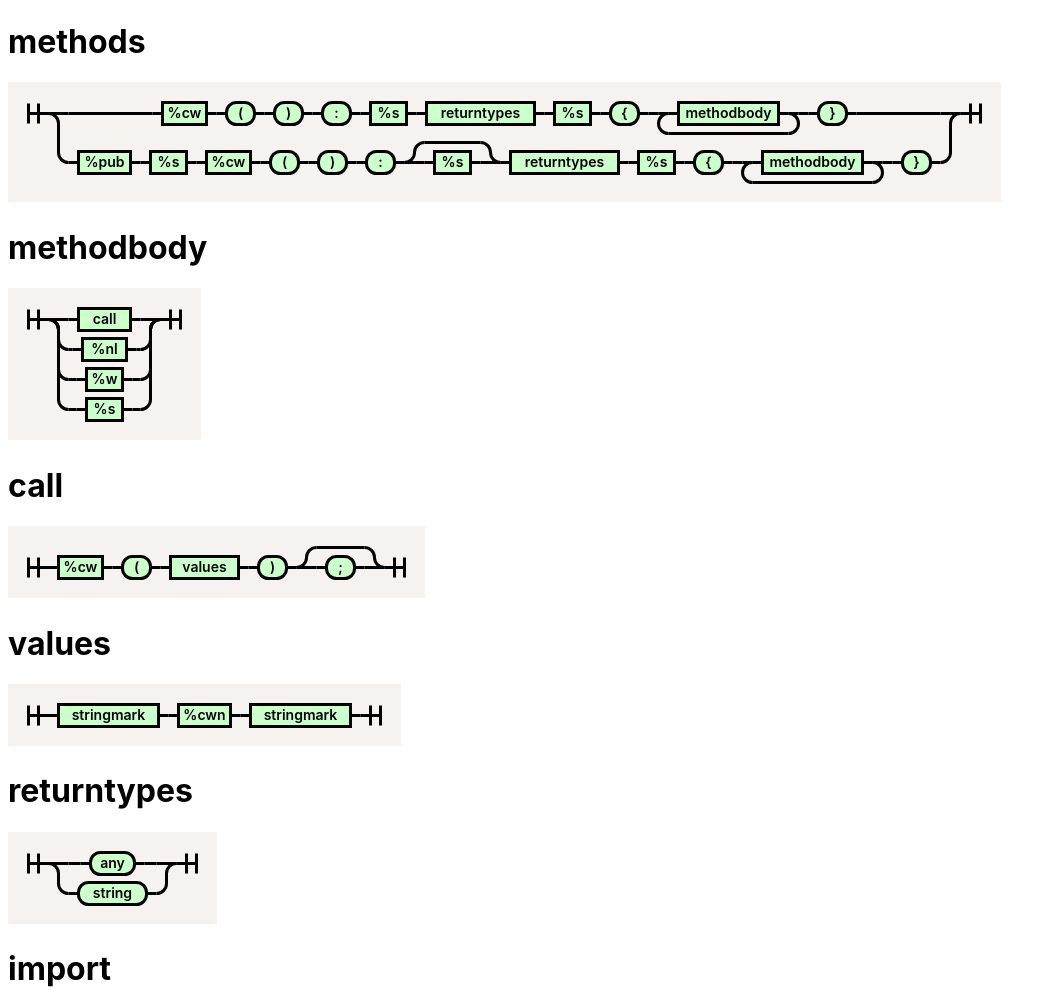
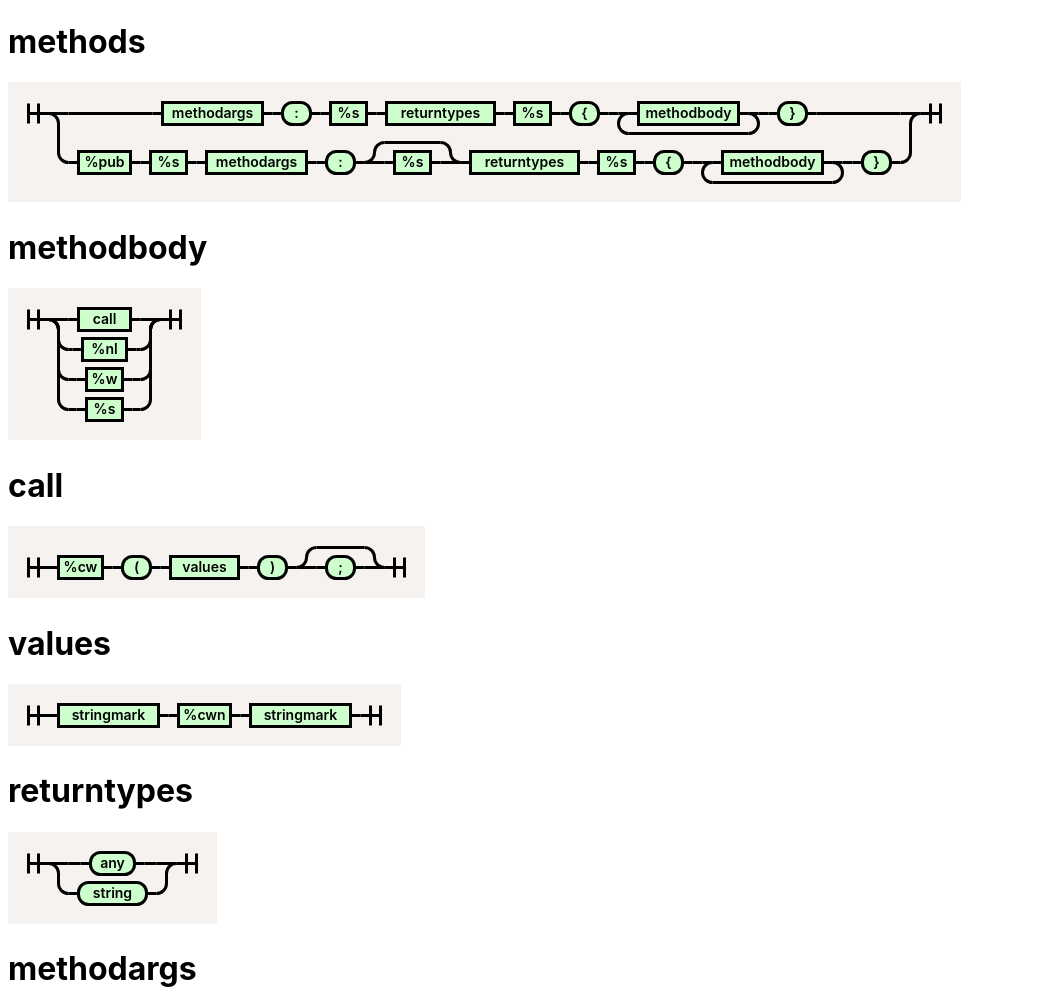
Before and after one commit to Floffah/confuscript, a website: page docs/index.html in a window 1280 px wide. Shown: the part 978-1969 px from the top of the page, without its empty margins (0-1056 px from the left). Drawn offline with Linux system fonts and the light colour scheme.

Commit message:
this is confusion bruh moment :(

```diff
--- a/docs/index.html
+++ b/docs/index.html
@@ -568,119 +568,103 @@
         </div>
         <div>
             <h1 id="methods">methods <span style="font-weight:300;font-size:20px;"></span></h1>
-            <svg class="railroad-diagram" width="993" height="120" viewBox="0 0 993 120">
+            <svg class="railroad-diagram" width="953" height="120" viewBox="0 0 953 120">
 <g transform="translate(.5 .5)">
 <path d="M 20 21 v 20 m 10 -20 v 20 m -10 -10 h 20.5"></path>
 <g>
 <path d="M40 31h0"></path>
-<path d="M952 31h0"></path>
+<path d="M912 31h0"></path>
 <path d="M40 31h20"></path>
 <g>
 <path d="M60 31h84"></path>
-<path d="M848 31h84"></path>
+<path d="M808 31h84"></path>
 <path d="M144 31h10"></path>
 <g>
 <path d="M154 31h0"></path>
-<path d="M198 31h0"></path>
-<rect x="154" y="20" width="44" height="22"></rect>
-<text x="176" y="35">%cw</text>
+<path d="M254 31h0"></path>
+<rect x="154" y="20" width="100" height="22"></rect>
+<text x="204" y="35">methodargs</text>
 </g>
-<path d="M198 31h10"></path>
-<path d="M208 31h10"></path>
+<path d="M254 31h10"></path>
+<path d="M264 31h10"></path>
 <g>
-<path d="M218 31h0"></path>
-<path d="M246 31h0"></path>
-<rect x="218" y="20" width="28" height="22" rx="10" ry="10"></rect>
-<text x="232" y="35">(</text>
+<path d="M274 31h0"></path>
+<path d="M302 31h0"></path>
+<rect x="274" y="20" width="28" height="22" rx="10" ry="10"></rect>
+<text x="288" y="35">:</text>
 </g>
-<path d="M246 31h10"></path>
-<path d="M256 31h10"></path>
+<path d="M302 31h10"></path>
+<path d="M312 31h10"></path>
 <g>
-<path d="M266 31h0"></path>
-<path d="M294 31h0"></path>
-<rect x="266" y="20" width="28" height="22" rx="10" ry="10"></rect>
-<text x="280" y="35">)</text>
+<path d="M322 31h0"></path>
+<path d="M358 31h0"></path>
+<rect x="322" y="20" width="36" height="22"></rect>
+<text x="340" y="35">%s</text>
 </g>
-<path d="M294 31h10"></path>
-<path d="M304 31h10"></path>
+<path d="M358 31h10"></path>
+<path d="M368 31h10"></path>
 <g>
-<path d="M314 31h0"></path>
-<path d="M342 31h0"></path>
-<rect x="314" y="20" width="28" height="22" rx="10" ry="10"></rect>
-<text x="328" y="35">:</text>
+<path d="M378 31h0"></path>
+<path d="M486 31h0"></path>
+<rect x="378" y="20" width="108" height="22"></rect>
+<text x="432" y="35">returntypes</text>
 </g>
-<path d="M342 31h10"></path>
-<path d="M352 31h10"></path>
+<path d="M486 31h10"></path>
+<path d="M496 31h10"></path>
 <g>
-<path d="M362 31h0"></path>
-<path d="M398 31h0"></path>
-<rect x="362" y="20" width="36" height="22"></rect>
-<text x="380" y="35">%s</text>
+<path d="M506 31h0"></path>
+<path d="M542 31h0"></path>
+<rect x="506" y="20" width="36" height="22"></rect>
+<text x="524" y="35">%s</text>
 </g>
-<path d="M398 31h10"></path>
-<path d="M408 31h10"></path>
+<path d="M542 31h10"></path>
+<path d="M552 31h10"></path>
 <g>
-<path d="M418 31h0"></path>
-<path d="M526 31h0"></path>
-<rect x="418" y="20" width="108" height="22"></rect>
-<text x="472" y="35">returntypes</text>
+<path d="M562 31h0"></path>
+<path d="M590 31h0"></path>
+<rect x="562" y="20" width="28" height="22" rx="10" ry="10"></rect>
+<text x="576" y="35">{</text>
 </g>
-<path d="M526 31h10"></path>
-<path d="M536 31h10"></path>
+<path d="M590 31h10"></path>
+<path d="M600 31h10"></path>
 <g>
-<path d="M546 31h0"></path>
-<path d="M582 31h0"></path>
-<rect x="546" y="20" width="36" height="22"></rect>
-<text x="564" y="35">%s</text>
+<path d="M610 31h0"></path>
+<path d="M750 31h0"></path>
+<path d="M610 31h10"></path>
+<g>
+<path d="M620 31h0"></path>
+<path d="M740 31h0"></path>
+<path d="M620 31h10"></path>
+<g>
+<path d="M630 31h0"></path>
+<path d="M730 31h0"></path>
+<rect x="630" y="20" width="100" height="22"></rect>
+<text x="680" y="35">methodbody</text>
 </g>
-<path d="M582 31h10"></path>
-<path d="M592 31h10"></path>
+<path d="M730 31h10"></path>
+</g>
+<path d="M740 31h10"></path>
+<path d="M620 31a10 10 0 0 0 -10 10v0a10 10 0 0 0 10 10"></path>
 <g>
-<path d="M602 31h0"></path>
-<path d="M630 31h0"></path>
-<rect x="602" y="20" width="28" height="22" rx="10" ry="10"></rect>
-<text x="616" y="35">{</text>
+<path d="M620 51h120"></path>
 </g>
-<path d="M630 31h10"></path>
-<path d="M640 31h10"></path>
+<path d="M740 51a10 10 0 0 0 10 -10v0a10 10 0 0 0 -10 -10"></path>
+</g>
+<path d="M750 31h10"></path>
+<path d="M760 31h10"></path>
 <g>
-<path d="M650 31h0"></path>
-<path d="M790 31h0"></path>
-<path d="M650 31h10"></path>
-<g>
-<path d="M660 31h0"></path>
-<path d="M780 31h0"></path>
-<path d="M660 31h10"></path>
-<g>
-<path d="M670 31h0"></path>
 <path d="M770 31h0"></path>
-<rect x="670" y="20" width="100" height="22"></rect>
-<text x="720" y="35">methodbody</text>
+<path d="M798 31h0"></path>
+<rect x="770" y="20" width="28" height="22" rx="10" ry="10"></rect>
+<text x="784" y="35">}</text>
 </g>
-<path d="M770 31h10"></path>
+<path d="M798 31h10"></path>
 </g>
-<path d="M780 31h10"></path>
-<path d="M660 31a10 10 0 0 0 -10 10v0a10 10 0 0 0 10 10"></path>
-<g>
-<path d="M660 51h120"></path>
-</g>
-<path d="M780 51a10 10 0 0 0 10 -10v0a10 10 0 0 0 -10 -10"></path>
-</g>
-<path d="M790 31h10"></path>
-<path d="M800 31h10"></path>
-<g>
-<path d="M810 31h0"></path>
-<path d="M838 31h0"></path>
-<rect x="810" y="20" width="28" height="22" rx="10" ry="10"></rect>
-<text x="824" y="35">}</text>
-</g>
-<path d="M838 31h10"></path>
-</g>
-<path d="M932 31h20"></path>
+<path d="M892 31h20"></path>
 <path d="M40 31a10 10 0 0 1 10 10v29a10 10 0 0 0 10 10"></path>
 <g>
 <path d="M60 80h0"></path>
-<path d="M932 80h0"></path>
+<path d="M892 80h0"></path>
 <path d="M60 80h10"></path>
 <g>
 <path d="M70 80h0"></path>
@@ -700,119 +684,103 @@
 <path d="M188 80h10"></path>
 <g>
 <path d="M198 80h0"></path>
-<path d="M242 80h0"></path>
-<rect x="198" y="69" width="44" height="22"></rect>
-<text x="220" y="84">%cw</text>
+<path d="M298 80h0"></path>
+<rect x="198" y="69" width="100" height="22"></rect>
+<text x="248" y="84">methodargs</text>
 </g>
-<path d="M242 80h10"></path>
-<path d="M252 80h10"></path>
+<path d="M298 80h10"></path>
+<path d="M308 80h10"></path>
 <g>
-<path d="M262 80h0"></path>
-<path d="M290 80h0"></path>
-<rect x="262" y="69" width="28" height="22" rx="10" ry="10"></rect>
-<text x="276" y="84">(</text>
+<path d="M318 80h0"></path>
+<path d="M346 80h0"></path>
+<rect x="318" y="69" width="28" height="22" rx="10" ry="10"></rect>
+<text x="332" y="84">:</text>
 </g>
-<path d="M290 80h10"></path>
-<path d="M300 80h10"></path>
+<path d="M346 80h10"></path>
 <g>
-<path d="M310 80h0"></path>
-<path d="M338 80h0"></path>
-<rect x="310" y="69" width="28" height="22" rx="10" ry="10"></rect>
-<text x="324" y="84">)</text>
+<path d="M356 80h0"></path>
+<path d="M452 80h0"></path>
+<path d="M356 80a10 10 0 0 0 10 -10v0a10 10 0 0 1 10 -10"></path>
+<g>
+<path d="M376 60h56"></path>
 </g>
-<path d="M338 80h10"></path>
-<path d="M348 80h10"></path>
+<path d="M432 60a10 10 0 0 1 10 10v0a10 10 0 0 0 10 10"></path>
+<path d="M356 80h20"></path>
 <g>
-<path d="M358 80h0"></path>
+<path d="M376 80h0"></path>
+<path d="M432 80h0"></path>
+<path d="M376 80h10"></path>
+<g>
 <path d="M386 80h0"></path>
-<rect x="358" y="69" width="28" height="22" rx="10" ry="10"></rect>
-<text x="372" y="84">:</text>
+<path d="M422 80h0"></path>
+<rect x="386" y="69" width="36" height="22"></rect>
+<text x="404" y="84">%s</text>
 </g>
-<path d="M386 80h10"></path>
+<path d="M422 80h10"></path>
+</g>
+<path d="M432 80h20"></path>
+</g>
+<path d="M452 80h10"></path>
 <g>
-<path d="M396 80h0"></path>
-<path d="M492 80h0"></path>
-<path d="M396 80a10 10 0 0 0 10 -10v0a10 10 0 0 1 10 -10"></path>
+<path d="M462 80h0"></path>
+<path d="M570 80h0"></path>
+<rect x="462" y="69" width="108" height="22"></rect>
+<text x="516" y="84">returntypes</text>
+</g>
+<path d="M570 80h10"></path>
+<path d="M580 80h10"></path>
 <g>
-<path d="M416 60h56"></path>
+<path d="M590 80h0"></path>
+<path d="M626 80h0"></path>
+<rect x="590" y="69" width="36" height="22"></rect>
+<text x="608" y="84">%s</text>
 </g>
-<path d="M472 60a10 10 0 0 1 10 10v0a10 10 0 0 0 10 10"></path>
-<path d="M396 80h20"></path>
+<path d="M626 80h10"></path>
+<path d="M636 80h10"></path>
 <g>
-<path d="M416 80h0"></path>
-<path d="M472 80h0"></path>
-<path d="M416 80h10"></path>
+<path d="M646 80h0"></path>
+<path d="M674 80h0"></path>
+<rect x="646" y="69" width="28" height="22" rx="10" ry="10"></rect>
+<text x="660" y="84">{</text>
+</g>
+<path d="M674 80h10"></path>
+<path d="M684 80h10"></path>
 <g>
-<path d="M426 80h0"></path>
-<path d="M462 80h0"></path>
-<rect x="426" y="69" width="36" height="22"></rect>
-<text x="444" y="84">%s</text>
+<path d="M694 80h0"></path>
+<path d="M834 80h0"></path>
+<path d="M694 80h10"></path>
+<g>
+<path d="M704 80h0"></path>
+<path d="M824 80h0"></path>
+<path d="M704 80h10"></path>
+<g>
+<path d="M714 80h0"></path>
+<path d="M814 80h0"></path>
+<rect x="714" y="69" width="100" height="22"></rect>
+<text x="764" y="84">methodbody</text>
 </g>
-<path d="M462 80h10"></path>
+<path d="M814 80h10"></path>
 </g>
-<path d="M472 80h20"></path>
+<path d="M824 80h10"></path>
+<path d="M704 80a10 10 0 0 0 -10 10v0a10 10 0 0 0 10 10"></path>
+<g>
+<path d="M704 100h120"></path>
 </g>
-<path d="M492 80h10"></path>
+<path d="M824 100a10 10 0 0 0 10 -10v0a10 10 0 0 0 -10 -10"></path>
+</g>
+<path d="M834 80h10"></path>
+<path d="M844 80h10"></path>
 <g>
-<path d="M502 80h0"></path>
-<path d="M610 80h0"></path>
-<rect x="502" y="69" width="108" height="22"></rect>
-<text x="556" y="84">returntypes</text>
+<path d="M854 80h0"></path>
+<path d="M882 80h0"></path>
+<rect x="854" y="69" width="28" height="22" rx="10" ry="10"></rect>
+<text x="868" y="84">}</text>
 </g>
-<path d="M610 80h10"></path>
-<path d="M620 80h10"></path>
-<g>
-<path d="M630 80h0"></path>
-<path d="M666 80h0"></path>
-<rect x="630" y="69" width="36" height="22"></rect>
-<text x="648" y="84">%s</text>
+<path d="M882 80h10"></path>
 </g>
-<path d="M666 80h10"></path>
-<path d="M676 80h10"></path>
-<g>
-<path d="M686 80h0"></path>
-<path d="M714 80h0"></path>
-<rect x="686" y="69" width="28" height="22" rx="10" ry="10"></rect>
-<text x="700" y="84">{</text>
+<path d="M892 80a10 10 0 0 0 10 -10v-29a10 10 0 0 1 10 -10"></path>
 </g>
-<path d="M714 80h10"></path>
-<path d="M724 80h10"></path>
-<g>
-<path d="M734 80h0"></path>
-<path d="M874 80h0"></path>
-<path d="M734 80h10"></path>
-<g>
-<path d="M744 80h0"></path>
-<path d="M864 80h0"></path>
-<path d="M744 80h10"></path>
-<g>
-<path d="M754 80h0"></path>
-<path d="M854 80h0"></path>
-<rect x="754" y="69" width="100" height="22"></rect>
-<text x="804" y="84">methodbody</text>
-</g>
-<path d="M854 80h10"></path>
-</g>
-<path d="M864 80h10"></path>
-<path d="M744 80a10 10 0 0 0 -10 10v0a10 10 0 0 0 10 10"></path>
-<g>
-<path d="M744 100h120"></path>
-</g>
-<path d="M864 100a10 10 0 0 0 10 -10v0a10 10 0 0 0 -10 -10"></path>
-</g>
-<path d="M874 80h10"></path>
-<path d="M884 80h10"></path>
-<g>
-<path d="M894 80h0"></path>
-<path d="M922 80h0"></path>
-<rect x="894" y="69" width="28" height="22" rx="10" ry="10"></rect>
-<text x="908" y="84">}</text>
-</g>
-<path d="M922 80h10"></path>
-</g>
-<path d="M932 80a10 10 0 0 0 10 -10v-29a10 10 0 0 1 10 -10"></path>
-</g>
-<path d="M 952 31 h 20 m -10 -10 v 20 m 10 -20 v 20"></path>
+<path d="M 912 31 h 20 m -10 -10 v 20 m 10 -20 v 20"></path>
 </g>
 </svg>
 
@@ -1029,6 +997,32 @@
 
         </div>
         <div>
+            <h1 id="methodargs">methodargs <span style="font-weight:300;font-size:20px;"></span></h1>
+            <svg class="railroad-diagram" width="177" height="62" viewBox="0 0 177 62">
+<g transform="translate(.5 .5)">
+<path d="M 20 21 v 20 m 10 -20 v 20 m -10 -10 h 20.5"></path>
+<path d="M40 31h10"></path>
+<g>
+<path d="M50 31h0"></path>
+<path d="M78 31h0"></path>
+<rect x="50" y="20" width="28" height="22" rx="10" ry="10"></rect>
+<text x="64" y="35">(</text>
+</g>
+<path d="M78 31h10"></path>
+<path d="M88 31h10"></path>
+<g>
+<path d="M98 31h0"></path>
+<path d="M126 31h0"></path>
+<rect x="98" y="20" width="28" height="22" rx="10" ry="10"></rect>
+<text x="112" y="35">)</text>
+</g>
+<path d="M126 31h10"></path>
+<path d="M 136 31 h 20 m -10 -10 v 20 m 10 -20 v 20"></path>
+</g>
+</svg>
+
+        </div>
+        <div>
             <h1 id="import">import <span style="font-weight:300;font-size:20px;"></span></h1>
             <svg class="railroad-diagram" width="521" height="62" viewBox="0 0 521 62">
 <g transform="translate(.5 .5)">
@@ -1122,7 +1116,7 @@
         </div>
     </div>
     <script>
-        let rules = ["stringmark","returntypes","types","values","methods$ebnf$1","methods","methods$ebnf$2","methods$ebnf$3","methodbody","call$ebnf$1","call","rootclass$ebnf$1","rootclass$ebnf$2","rootclass$ebnf$3","rootclass$ebnf$4","rootclass","rootclass$ebnf$5","rootclass$ebnf$6","rootclass$ebnf$7","rootclass$ebnf$8","classbody","import","root$ebnf$1","root","main"];
+        let rules = ["stringmark","returntypes","types","values","methods$ebnf$1","methods$ebnf$2","methods","methods$ebnf$3","methods$ebnf$4","methods$ebnf$5","methodbody","call$ebnf$1","call","methodargs","rootclass$ebnf$1","rootclass$ebnf$2","rootclass$ebnf$3","rootclass$ebnf$4","rootclass","rootclass$ebnf$5","rootclass$ebnf$6","rootclass$ebnf$7","rootclass$ebnf$8","classbody","import","root$ebnf$1","root","main"];
     </script>
 </body>
 </html>
```
Also changed, not shown: 1 other file.
